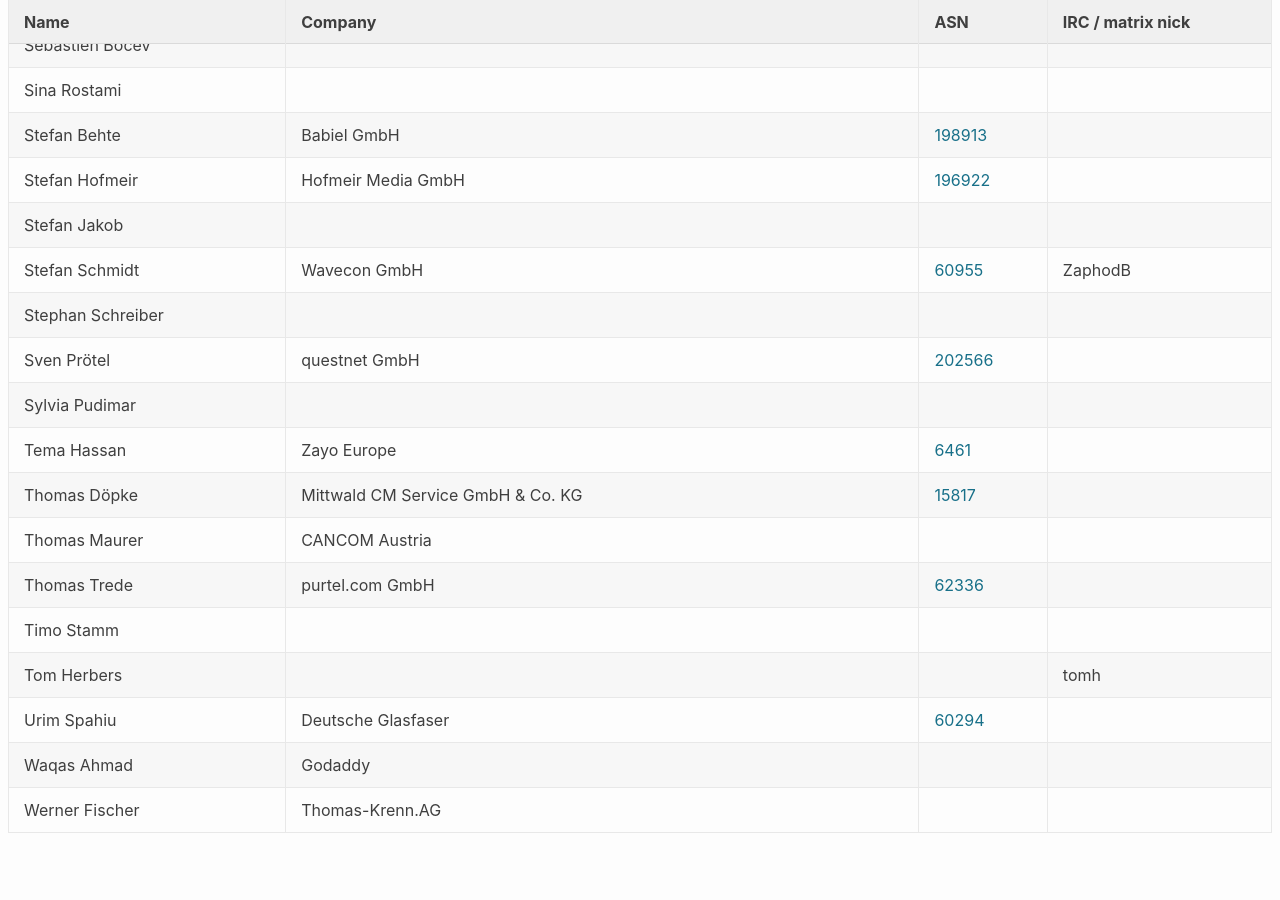
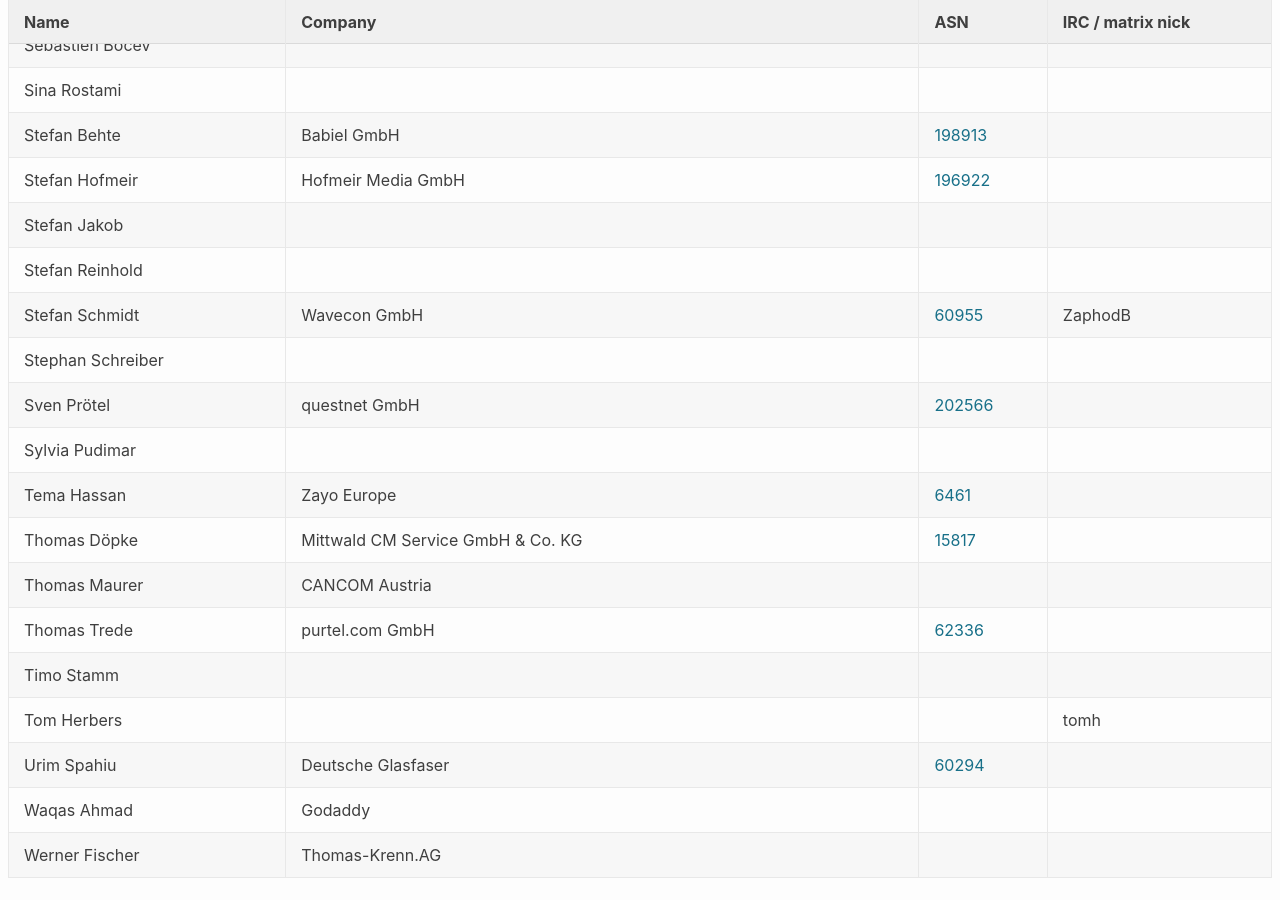
Before and after one commit to denog/pretix-attendeelist, a Jekyll site: the page built from denog16/index.markdown, in a window 1280 px wide and 900 px high, scrolled down 26034 px. Built offline with Jekyll 4.4.1, drawn with Linux system fonts in a browser that asks for light colours; before the commit the page ends 26897 px from its top, so only the background shows below that.

Commit message:
Latest data: Thu Nov 14 15:31:18 UTC 2024

```diff
--- a/_data/attendees_denog16_online.json
+++ b/_data/attendees_denog16_online.json
@@ -144,6 +144,12 @@
     "asn": null
   },
   {
+    "name": "Stefan Reinhold",
+    "company": null,
+    "irc": null,
+    "asn": null
+  },
+  {
     "name": "Stefan Schmidt",
     "company": "Wavecon GmbH",
     "irc": "ZaphodB",
```
